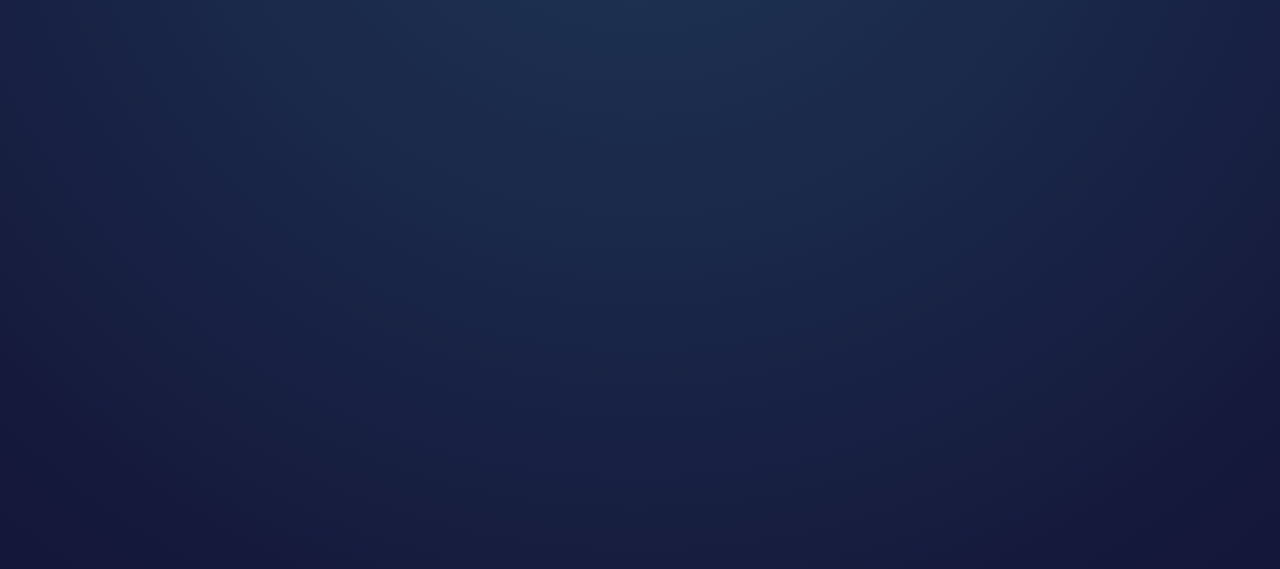
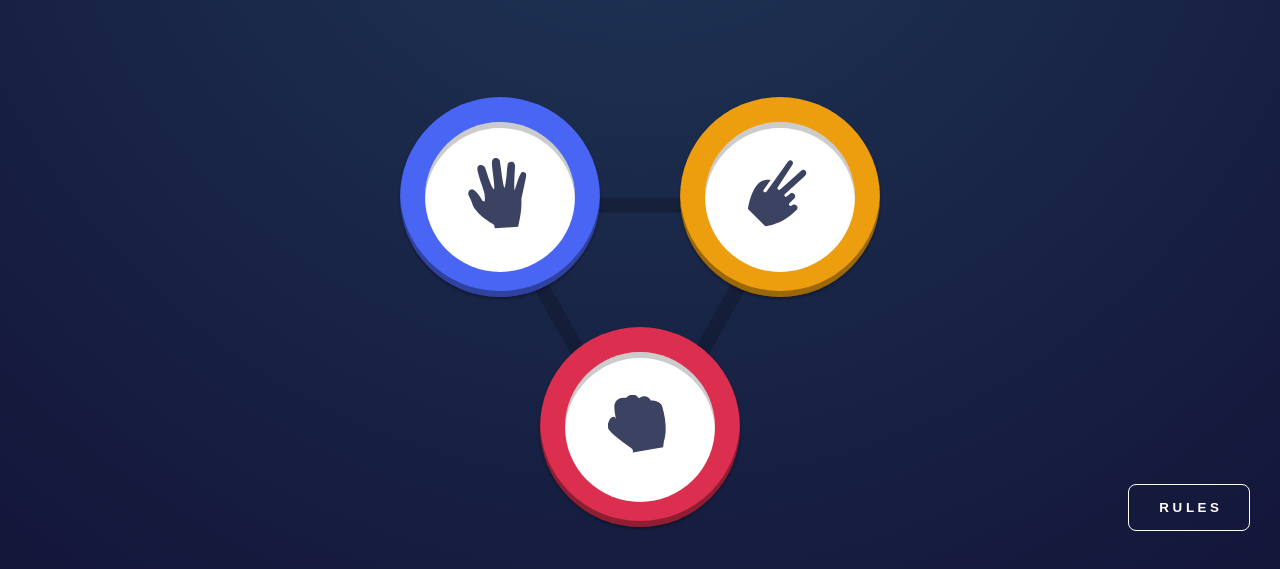
Before and after one commit to dselimovic02/odin-rps, a plain HTML site: page index.html in a window 1280 px wide. Shown: the part 229-798 px from the top of the page. Drawn offline with Linux system fonts and the light colour scheme.

Commit message:
Finish the GUI for options

```diff
--- a/index.html
+++ b/index.html
@@ -7,6 +7,8 @@
     <link rel="stylesheet" href="style.css">
 </head>
 <body>
+
+    <!-- HEADER -->
     <div class="header">
         <img src="images/logo.svg" alt="ROCK PAPER SCISSORS">
         <div class="score-div">
@@ -14,5 +16,27 @@
             <p class="score">0</p>
         </div>
    </div>
+
+   <!-- OPTIONS -->
+   <div class="options">
+        <div class="option paper">
+            <div class="option-circle">
+                <img src="images/icon-paper.svg" alt="paper">
+            </div>
+        </div>
+        <div class="option scissors">
+            <div class="option-circle">
+                <img src="images/icon-scissors.svg" alt="paper">
+            </div>
+        </div>
+        <div class="option rock">
+            <div class="option-circle">
+                <img src="images/icon-rock.svg" alt="paper">
+            </div>
+        </div>
+   </div>
+
+   <!-- RULES -->
+   <button class="rulesBtn" type="button">R U L E S</button>
 </body>
 </html>
--- a/style.css
+++ b/style.css
@@ -52,6 +52,7 @@ body{
     display: flex;
     flex-direction: column;
     align-items: center;
+
 }
 .header{
     display: flex;
@@ -100,7 +101,8 @@ body{
     display: flex;
     align-items: center;
     justify-content: center;
-    box-shadow: var(--outside);
+    box-shadow: var(--outside),
+    0rem .2rem .3rem #00000055;
 }
 .option.paper{
     background: var(--paper-from);
@@ -136,3 +138,20 @@ body{
     left: 50%;
     translate: -55% -55%;
 }
+.rulesBtn{
+    position: absolute;
+    right: 3rem;
+    bottom: 4rem;
+
+    background: transparent;
+    color: var(--white);
+    font-weight: var(--semi-bold);
+    border: 1px solid var(--white);
+    outline: 0;
+    padding: 1.5rem 3rem;
+    border-radius: .8rem;
+}
+.rulesBtn:hover{
+    cursor: pointer;
+    box-shadow: 0 0 2rem #ffffff22;
+}
```
Lines whose indentation alone changed are shown as unchanged.
